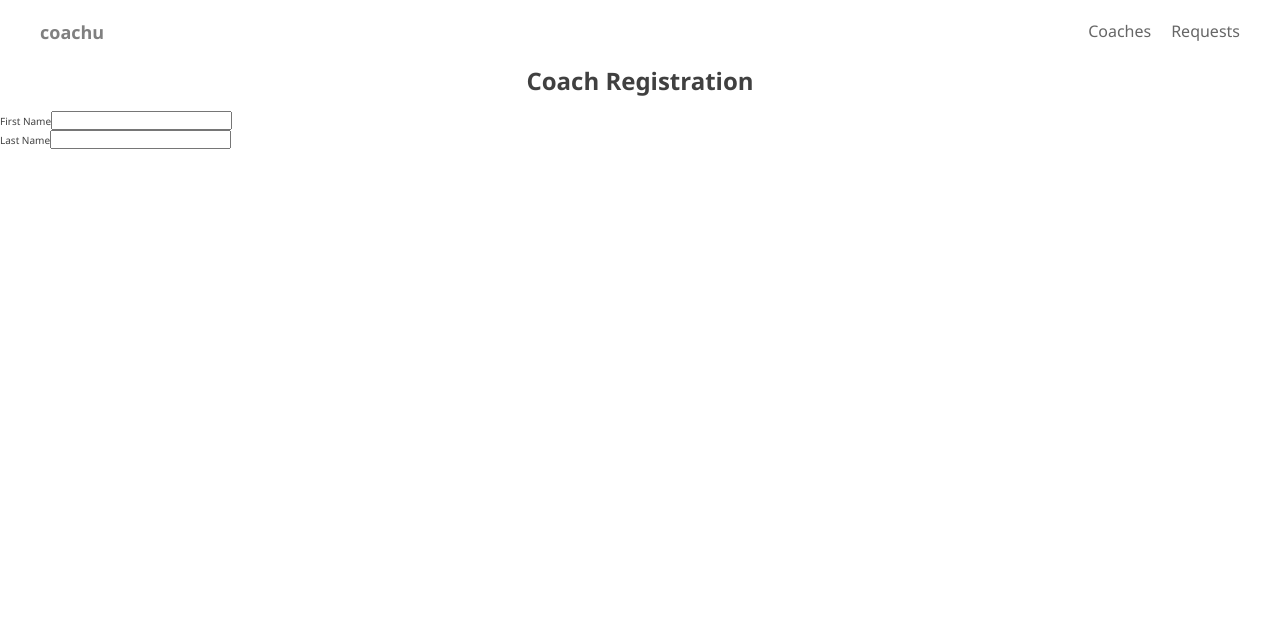
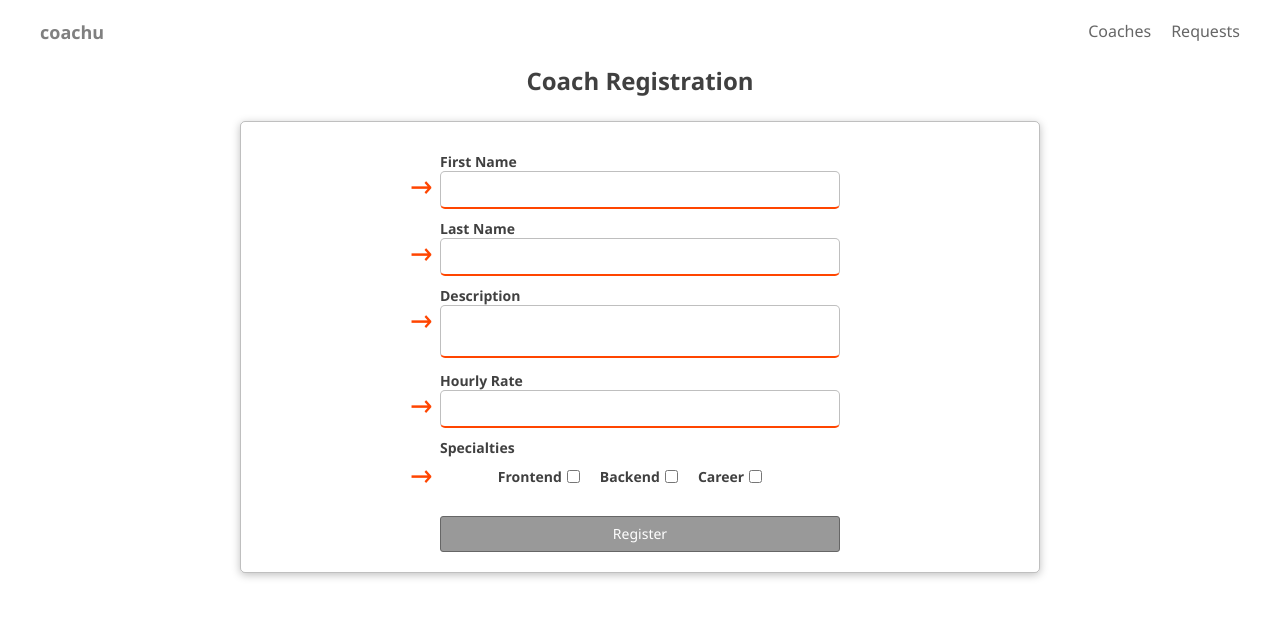
Before and after one commit to jeyeverett/coachu, a Vue app: page /register in a window 1280 px wide. Shown: the top 618 px of the page. Built offline with nearby package versions, Linux system fonts and the light colour scheme.

Commit message:
add coach registration form with validation and integrate with vuex

```diff
--- a/src/components/base/BaseButton.vue
+++ b/src/components/base/BaseButton.vue
@@ -19,6 +19,7 @@ export default {
 button,
 a {
   font-size: 1.4rem;
+  line-height: 1.4rem;
   color: $color-black;
   font-family: inherit;
   border: none;
@@ -45,5 +46,9 @@ a {
 .register {
   background-color: $color-primary-dark;
   color: white;
+  &:hover {
+    background-color: $color-primary;
+    color: white;
+  }
 }
 </style>
--- a/src/components/coaches/CoachFilter.vue
+++ b/src/components/coaches/CoachFilter.vue
@@ -3,15 +3,15 @@
     <section>
       <h2>Find By Specialty</h2>
       <div>
-        <span class="filter-option">
+        <span>
           <label for="frontend">Frontend</label>
           <input type="checkbox" id="frontend" checked @click="setFilters" />
         </span>
-        <span class="filter-option">
+        <span>
           <label for="backend">Backend</label>
           <input type="checkbox" id="backend" checked @click="setFilters" />
         </span>
-        <span class="filter-option">
+        <span>
           <label for="career">Career</label>
           <input type="checkbox" id="career" checked @click="setFilters" />
         </span>
--- /dev/null
+++ b/src/components/coaches/CoachForm.vue
@@ -0,0 +1,280 @@
+<template>
+  <base-card>
+    <form @submit.prevent="registerCoach">
+      <div class="form-control">
+        <label for="firstName">First Name</label>
+        <input
+          id="firstName"
+          type="text"
+          v-model.trim="coach.firstName"
+          @input="validate"
+          :class="{ invalid: invalid.firstName }"
+        />
+        <transition>
+          <span class="invalid-arrow" v-show="invalid.firstName">&#8594;</span>
+        </transition>
+      </div>
+      <div class="form-control">
+        <label for="lastName">Last Name</label>
+        <input
+          id="lastName"
+          type="text"
+          v-model.trim="coach.lastName"
+          @input="validate"
+          :class="{ invalid: invalid.lastName }"
+        />
+        <transition>
+          <span class="invalid-arrow" v-show="invalid.lastName">&#8594;</span>
+        </transition>
+      </div>
+      <div class="form-control">
+        <label for="description">Description</label>
+        <textarea
+          id="description"
+          v-model.trim="coach.description"
+          @input="validate"
+          :class="{ invalid: invalid.description }"
+        />
+        <transition>
+          <span class="invalid-arrow" v-show="invalid.description"
+            >&#8594;</span
+          >
+        </transition>
+      </div>
+      <div class="form-control">
+        <label for="hourly">Hourly Rate</label>
+        <input
+          id="hourlyRate"
+          type="number"
+          v-model.number="coach.hourlyRate"
+          min="1"
+          @input="validate"
+          :class="{ invalid: invalid.hourlyRate }"
+        />
+        <transition>
+          <span class="invalid-arrow" v-show="invalid.hourlyRate">&#8594;</span>
+        </transition>
+      </div>
+      <div>
+        <h4>Specialties</h4>
+        <div class="form-control__checkbox">
+          <span class="form-control__checkbox--option">
+            <label for="frontend">Frontend</label>
+            <input
+              type="checkbox"
+              id="frontend"
+              value="frontend"
+              v-model="coach.areas"
+            />
+          </span>
+          <span class="form-control__checkbox--option">
+            <label for="backend">Backend</label>
+            <input
+              type="checkbox"
+              id="backend"
+              value="backend"
+              v-model="coach.areas"
+            />
+          </span>
+          <span class="form-control__checkbox--option">
+            <label for="career">Career</label>
+            <input
+              type="checkbox"
+              id="career"
+              value="career"
+              v-model="coach.areas"
+            />
+          </span>
+          <transition>
+            <span
+              class="invalid-arrow"
+              id="invalid-checkbox"
+              v-show="invalid.specialty"
+              >&#8594;</span
+            >
+          </transition>
+        </div>
+      </div>
+      <base-button
+        style="marginTop: 2rem; width: 100%;"
+        :disabled="!isValid"
+        class="register"
+        :class="isValid ? 'valid' : 'invalid'"
+      >
+        Register
+      </base-button>
+    </form>
+  </base-card>
+</template>
+
+<script>
+import { mapActions, mapGetters } from 'vuex';
+export default {
+  data() {
+    return {
+      invalid: {
+        firstName: true,
+        lastName: true,
+        description: true,
+        hourlyRate: true,
+        specialty: true
+      },
+      coach: {
+        firstName: '',
+        lastName: '',
+        areas: [],
+        description: '',
+        hourlyRate: null
+      }
+    };
+  },
+  computed: {
+    ...mapGetters(['userId']),
+    isValid() {
+      return !Object.values(this.invalid).includes(true);
+    }
+  },
+  methods: {
+    ...mapActions('coaches', ['addCoach']),
+    registerCoach() {
+      this.addCoach({ coach: { ...this.coach, id: this.userId } });
+      this.$router.replace('/coaches/' + this.userId);
+    },
+    validate({ target: { id, value } }) {
+      if (id === 'hourlyRate') {
+        this.invalid[id] = value < 1;
+        return;
+      }
+
+      if (value === '') {
+        this.invalid[id] = true;
+      } else {
+        this.invalid[id] = false;
+      }
+    }
+  },
+  watch: {
+    'coach.areas'(value) {
+      if (value.length) {
+        this.invalid.specialty = false;
+      } else {
+        this.invalid.specialty = true;
+      }
+    }
+  }
+};
+</script>
+
+<style lang="scss" scoped>
+@import '/src/variables.scss';
+
+section {
+  display: flex;
+  justify-content: center;
+  padding: 2rem;
+}
+
+form {
+  width: 50%;
+  min-width: 40rem;
+
+  .form-control {
+    margin: 1rem 0;
+    position: relative;
+
+    input,
+    textarea {
+      padding: 1rem;
+      width: 100%;
+      border-radius: $border-radius;
+      border: $border;
+      border-bottom: 2px solid green;
+    }
+
+    textarea {
+      resize: none;
+    }
+
+    label {
+      font-size: 1.4rem;
+      font-weight: bold;
+    }
+
+    &__checkbox {
+      display: flex;
+      justify-content: center;
+      margin: 1rem 0;
+      position: relative;
+
+      span:not(:last-child) {
+        margin-right: 2rem;
+      }
+
+      label {
+        display: block;
+
+        font-size: 1.4rem;
+        font-weight: bold;
+        margin-right: 5px;
+      }
+
+      &--option {
+        display: flex;
+        align-items: center;
+      }
+    }
+
+    input.invalid,
+    textarea.invalid {
+      border-bottom: 2px solid orangered;
+    }
+  }
+
+  .invalid-arrow {
+    font-size: 3rem;
+    line-height: 3rem;
+    position: absolute;
+    left: -3rem;
+    color: orangered;
+    &#invalid-checkbox {
+      top: -0.75rem;
+    }
+  }
+
+  .v-enter-from {
+    opacity: 0;
+    transform: translateX(-30px);
+  }
+
+  .v-enter-active {
+    transition: all 0.2s ease-out;
+  }
+
+  .v-enter-to {
+    opacity: 1;
+    transform: translateX(0);
+  }
+
+  .v-leave-from {
+    opacity: 1;
+    transform: translateX(0);
+  }
+
+  .v-leave-active {
+    transition: all 0.2s ease-out;
+  }
+
+  .v-leave-to {
+    opacity: 0;
+    transform: translateX(-30px);
+  }
+
+  button.invalid {
+    background-color: $color-primary-light;
+  }
+
+  button.valid {
+    background-color: $color-primary-dark;
+  }
+}
+</style>
--- a/src/pages/coaches/CoachList.vue
+++ b/src/pages/coaches/CoachList.vue
@@ -2,9 +2,6 @@
   <h1>The Coaches Page</h1>
   <section class="details">
     <router-view />
-  </section>
-  <section class="actions" v-show="showFilters">
-    <coach-filter @change-filter="setFilters" />
   </section>
   <section>
     <div class="actions">
@@ -12,9 +9,12 @@
       <base-button style="marginRight: 1rem;" @click="toggleFilters"
         >Filters</base-button
       >
-      <base-button to="/register" :link="true" mode="register"
+      <base-button to="/register" :link="true" mode="register" v-if="!isCoach"
         >Register</base-button
       >
+    </div>
+    <div class="actions" v-show="showFilters">
+      <coach-filter @change-filter="setFilters" />
     </div>
     <ul v-if="hasCoaches">
       <coach-item
@@ -48,7 +48,7 @@ export default {
     };
   },
   computed: {
-    ...mapGetters('coaches', ['getCoaches', 'hasCoaches']),
+    ...mapGetters('coaches', ['getCoaches', 'hasCoaches', 'isCoach']),
     filteredCoaches() {
       return this.getCoaches.filter(coach => {
         if (coach.areas.includes('frontend') && this.activeFilters.frontend) {
--- a/src/pages/coaches/CoachReg.vue
+++ b/src/pages/coaches/CoachReg.vue
@@ -1,29 +1,13 @@
 <template>
   <h1>Coach Registration</h1>
-  <section class="registration">
-    <form @submit.prevent>
-      <div class="form-control">
-        <label for="firstName">First Name</label>
-        <input id="firstName" type="text" v-model="firstName" />
-      </div>
-      <div class="form-control">
-        <label for="lastName">Last Name</label>
-        <input id="lastName" type="text" v-model="lastName" />
-      </div>
-    </form>
-  </section>
+  <coach-form />
 </template>
 
 <script>
+import CoachForm from '../../components/coaches/CoachForm.vue';
 export default {
-  data() {
-    return {
-      firstName: '',
-      lastName: '',
-      areas: [],
-      description: '',
-      hourlyRate: null
-    };
+  components: {
+    CoachForm
   }
 };
 </script>
--- a/src/store/modules/coaches/actions.js
+++ b/src/store/modules/coaches/actions.js
@@ -3,7 +3,9 @@ export default {
     const coaches = await context.getters.getCoaches;
     return coaches.find(coach => coach.id === payload.coachId);
   },
-  addCoach(context, payload) {
-    context.dispatch('addCoach', payload);
+  addCoach(context, data) {
+    context.commit('addCoach', {
+      ...data.coach
+    });
   }
 };
--- a/src/store/modules/coaches/getters.js
+++ b/src/store/modules/coaches/getters.js
@@ -4,5 +4,8 @@ export default {
   },
   hasCoaches(state) {
     return state.coaches && state.coaches.length > 0;
+  },
+  isCoach(_, getters, _2, rootGetters) {
+    return getters.getCoaches.some(coach => coach.id === rootGetters.userId);
   }
 };
--- a/src/store/modules/coaches/mutations.js
+++ b/src/store/modules/coaches/mutations.js
@@ -1,5 +1,7 @@
 export default {
   addCoach(state, payload) {
-    this.coaches.push(payload.coach);
+    console.log(payload);
+    state.coaches.push(payload);
+    console.log(state);
   }
 };
--- a/src/store/store.js
+++ b/src/store/store.js
@@ -4,6 +4,16 @@ import coachesModule from './modules/coaches/index';
 const store = createStore({
   modules: {
     coaches: coachesModule
+  },
+  state() {
+    return {
+      userId: 'c3'
+    };
+  },
+  getters: {
+    userId(state) {
+      return state.userId;
+    }
   }
 });
 
```
Also changed, not shown: src/pages/coaches/CoachContact.vue (+50 -4 lines).
